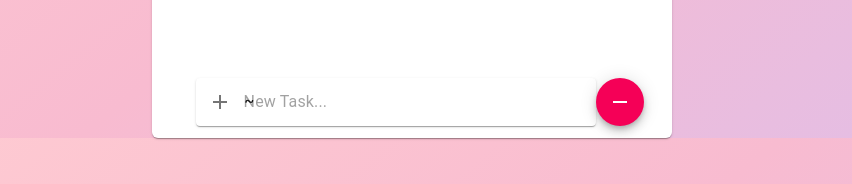
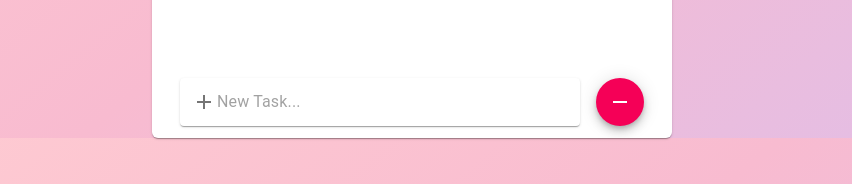
Before and after one commit to shiranka/TodoList, a React (Create React App) app in the folder my-app/: page / in a window 1280 px wide. Both pictures are taken after a click on the button 848 px from the left and 534 px from the top of the page. Shown: the part 432-616 px from the top of the page, without its empty margins (228-1080 px from the left). Built offline with nearby package versions, Linux system fonts and the light colour scheme.

Commit message:
delete ~ that got in to taskForm

```diff
--- a/my-app/src/components/ListItemCard.js
+++ b/my-app/src/components/ListItemCard.js
@@ -62,6 +62,7 @@ export default function ListItemCard() {
                 title="Your Tasks For Today:"
             />
             <TasksList />
+            <div>
                 <CardActions disableSpacing style={{marginLeft:"auto",marginTop:"auto",position:"absulote"}} >
                     <Card style={ isFormOpen ? { width: 400, visibility: "visible"} : { visibility: "hidden"} }>
                         <TaskForm />
@@ -70,6 +71,7 @@ export default function ListItemCard() {
                         { isFormOpen ? <RemoveIcon /> : <AddIcon /> }
                     </Fab>
                 </CardActions>
+            </div>
         </Card>
     )
 }
--- a/my-app/src/components/TaskForm.js
+++ b/my-app/src/components/TaskForm.js
@@ -31,7 +31,7 @@ const TaskForm = () => {
             <form onSubmit={addTask}>
                 <IconButton onClick={addTask} >
                     <AddIcon />
-                </IconButton >~
+                </IconButton >
                 <FormControlLabel
                     control={
                         <InputBase
```
Lines whose indentation alone changed are shown as unchanged.
